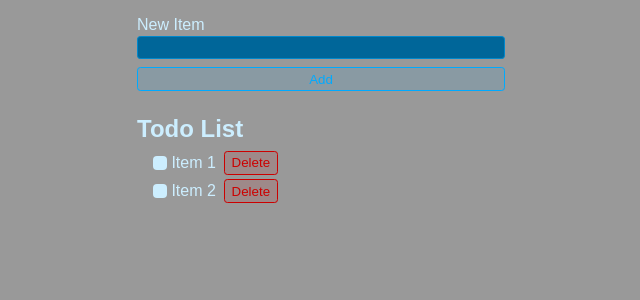
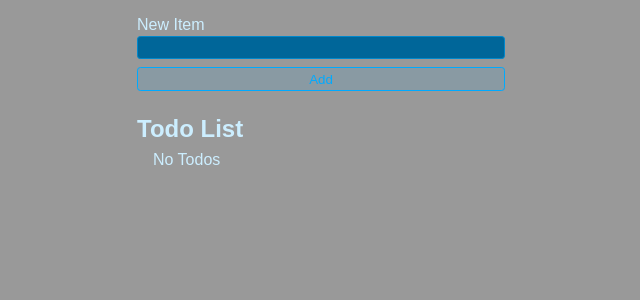
Before and after one commit to joethyr/todo-list-react, a React (Vite) app: page / in a window 1280 px wide. Shown: the top 300 px of the page, without its empty margins (319-959 px from the left). Built offline with nearby package versions, Linux system fonts and the light colour scheme.

Commit message:
ad todo list app logic

```diff
--- a/src/App.jsx
+++ b/src/App.jsx
@@ -3,14 +3,46 @@
 
 export default function App() {
   const [newItem, setNewItem] = useState("");
+  const [todos, setTodos] = useState([]);
+
+  function handleSubmit(e) {
+    e.preventDefault();
+
+    setTodos((currentTodos) => {
+      return [
+        ...currentTodos,
+        { id: crypto.randomUUID(), title: newItem, completed: false },
+      ];
+    });
+
+    setNewItem("");
+  }
+
+  function toggleTodo(id, completed) {
+    setTodos((currentTodos) => {
+      return currentTodos.map((todo) => {
+        if (todo.id === id) {
+          return { ...todo, completed };
+        }
+        return todo;
+      });
+    });
+  }
+
+  function deleteTodo(id) {
+    setTodos((currentTodos) => {
+      return currentTodos.filter((todo) => todo.id !== id);
+    });
+  }
+
   return (
     <>
-      <form action="" className="new-item-form">
+      <form onSubmit={handleSubmit} className="new-item-form">
         <div className="form-row">
           <label htmlFor="item">New Item</label>
           <input
             value={newItem}
-            // onChange={(e) => setNewItem(e.target.value)}
+            onChange={(e) => setNewItem(e.target.value)}
             type="text"
             id="item"
           />
@@ -19,20 +51,27 @@
       </form>
       <h1 className="header">Todo List</h1>
       <ul className="list">
-        <li>
-          <label>
-            <input type="checkbox" />
-            Item 1
-          </label>
-          <button className="btn btn-danger">Delete</button>
-        </li>
-        <li>
-          <label>
-            <input type="checkbox" />
-            Item 2
-          </label>
-          <button className="btn btn-danger">Delete</button>
-        </li>
+        {todos.length === 0 && "No Todos"}
+        {todos.map((todo) => {
+          return (
+            <li key={todo.id}>
+              <label>
+                <input
+                  type="checkbox"
+                  checked={todo.completed}
+                  onChange={(e) => toggleTodo(todo.id, e.target.checked)}
+                />
+                {todo.title}
+              </label>
+              <button
+                className="btn btn-danger"
+                onClick={() => deleteTodo(todo.id)}
+              >
+                Delete
+              </button>
+            </li>
+          );
+        })}
       </ul>
     </>
   );
```
